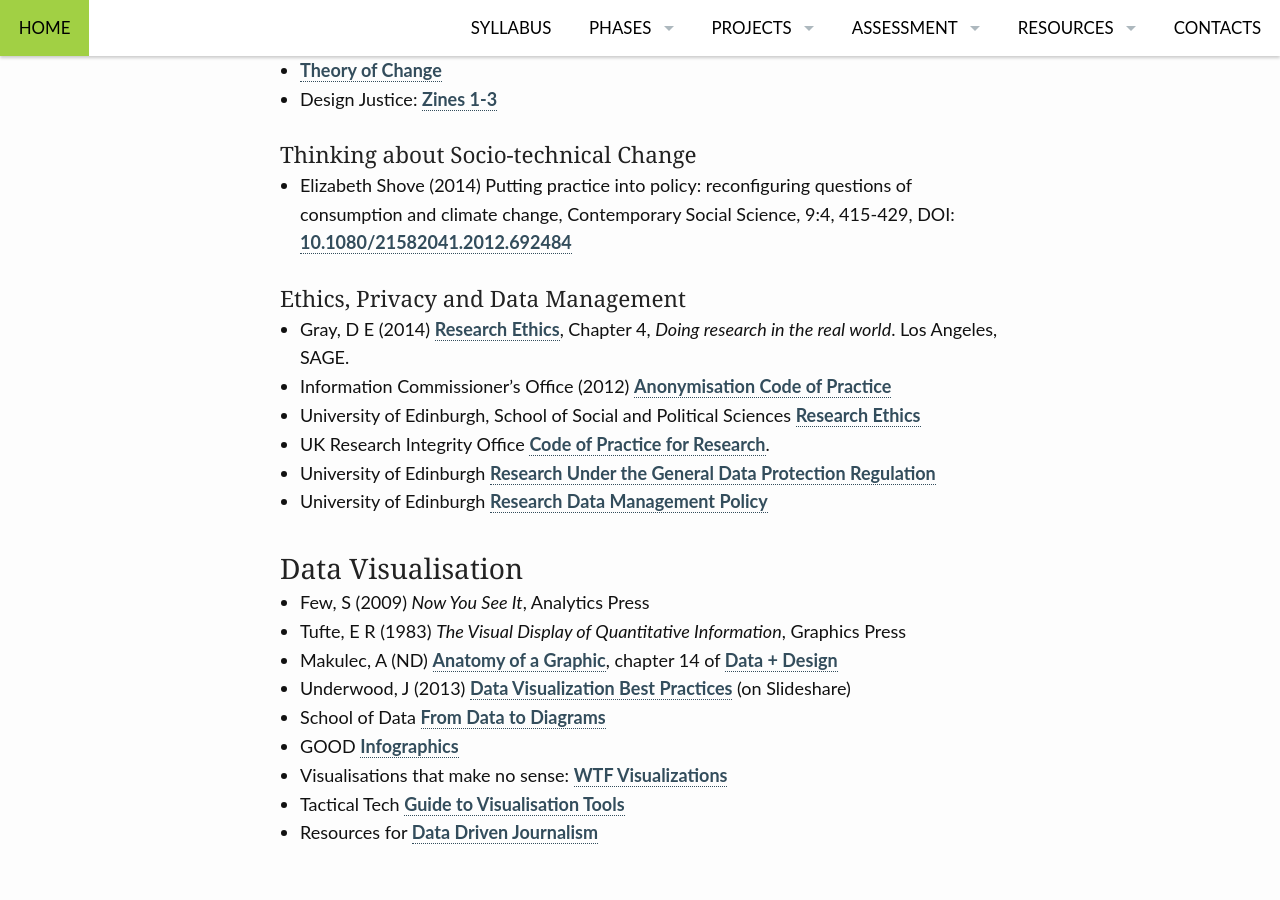
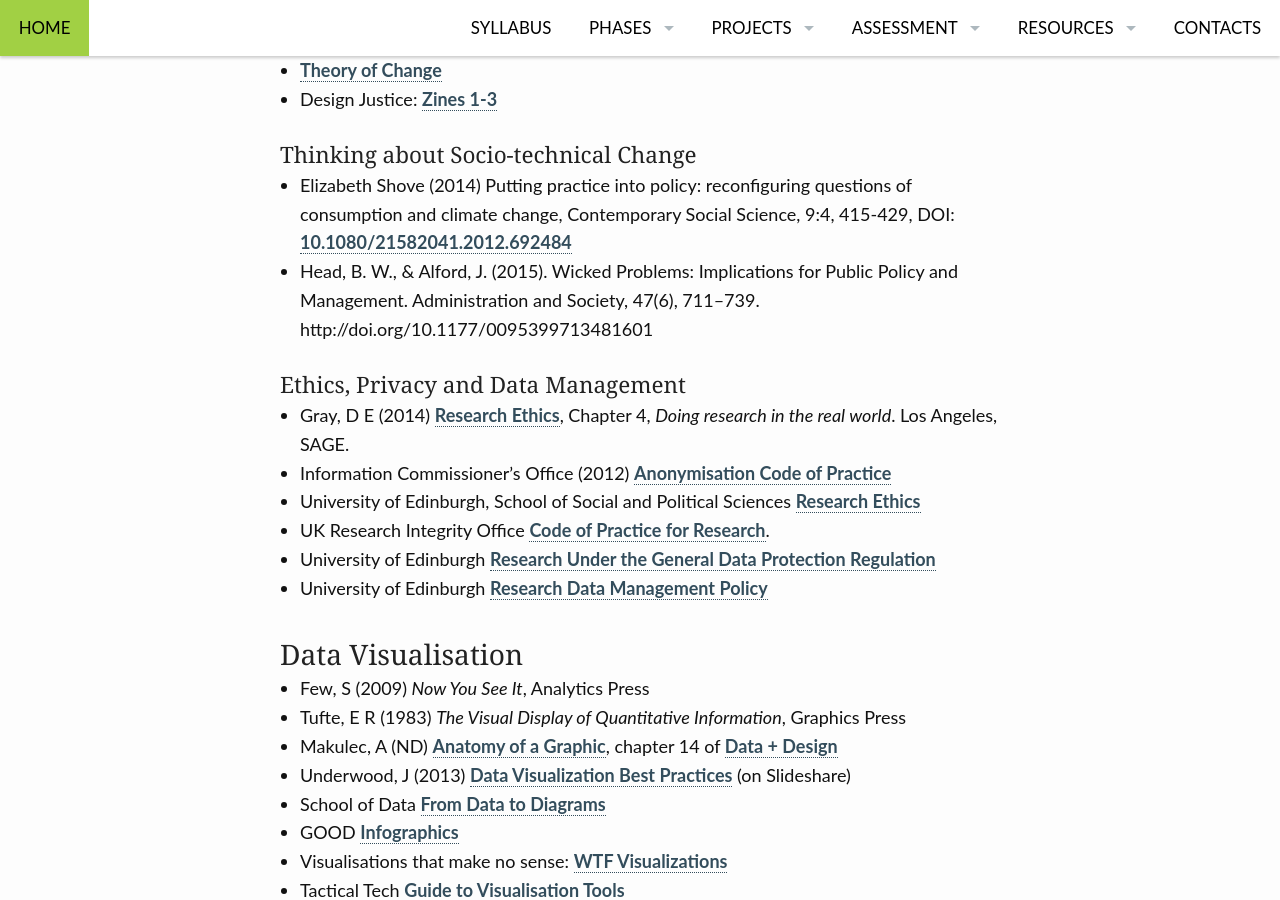
Before and after one commit to edinburghlivinglab/ddc, a Jekyll site: the page built from pages/reading_list.md, in a window 1280 px wide and 900 px high, scrolled down 1407 px. Built offline with Jekyll 4.4.1, drawn with Linux system fonts in a browser that asks for light colours.

Commit message:
Update reading_list.md

```diff
--- a/pages/reading_list.md
+++ b/pages/reading_list.md
@@ -40,6 +40,7 @@ supermarkets’ plastic Habits](https://eia-international.org/wp-content/uploads
 
 #### Thinking about Socio-technical Change
 *  Elizabeth Shove (2014) Putting practice into policy: reconfiguring questions of consumption and climate change, Contemporary Social Science, 9:4, 415-429, DOI: [10.1080/21582041.2012.692484](https://www.tandfonline.com/doi/full/10.1080/21582041.2012.692484?src=recsys)
+* Head, B. W., & Alford, J. (2015). Wicked Problems: Implications for Public Policy and Management. Administration and Society, 47(6), 711–739. http://doi.org/10.1177/0095399713481601
 
 #### Ethics, Privacy and Data Management
 
```
